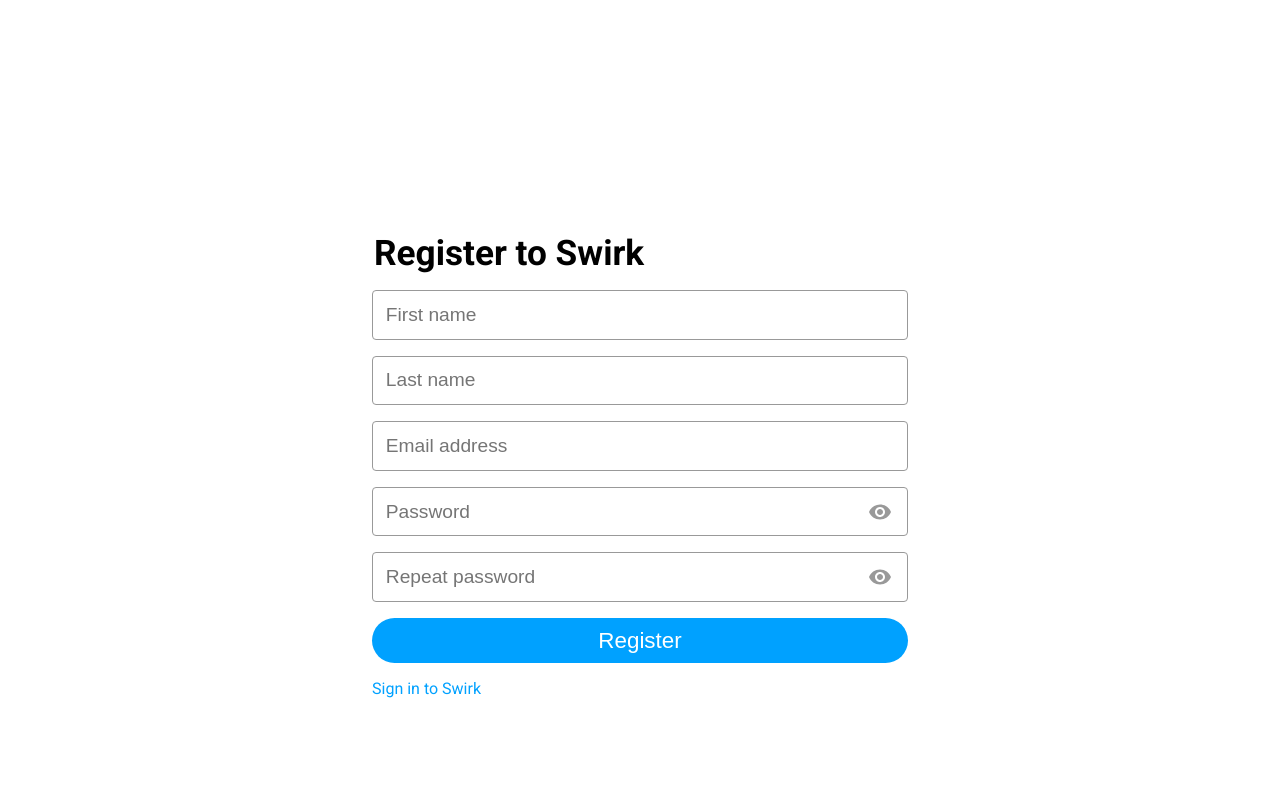
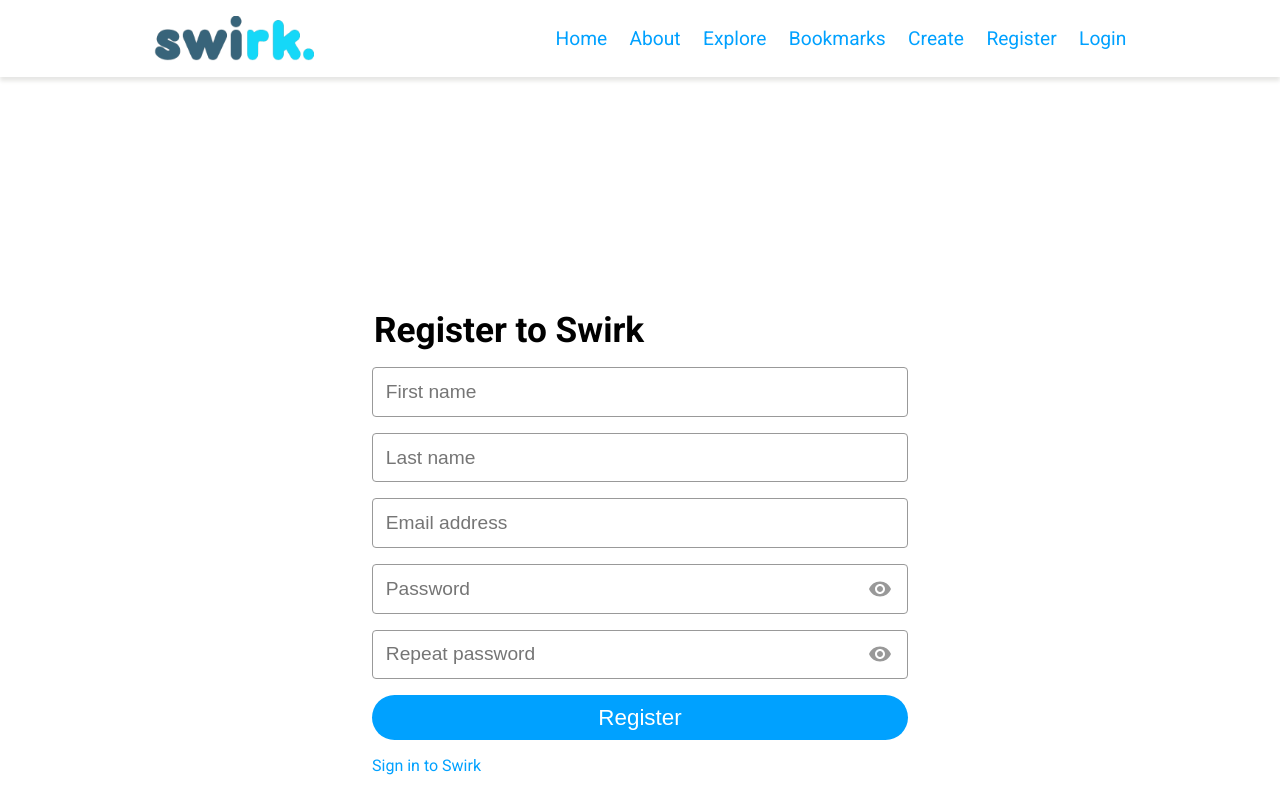
Before and after one commit to ZahariCheyrekov/swirk, a React (Create React App) app in the folder client/: page /register in a window 1280 px wide. Shown: the top 800 px of the page. Built offline with nearby package versions, Linux system fonts and the light colour scheme; the HTML template or start-up script is replaced by a standard one.

Commit message:
Import navigation component

```diff
--- a/client/src/features/auth/components/Auth.tsx
+++ b/client/src/features/auth/components/Auth.tsx
@@ -5,6 +5,8 @@ import VisibilityIcon from "@mui/icons-material/Visibility";
 
 import { User } from "../../../interfaces/User";
 import { loginUser, registerUser } from "../services/auth-service";
+
+import Navigation from "../../../layouts/nav/Navigation";
 import Footer from "../../../layouts/footer/Footer";
 
 import "./Auth.scss";
@@ -58,6 +60,7 @@ const Auth = () => {
 
   return (
     <>
+      <Navigation />
       <main className="main__auth">
         <form action="POST" className="main__auth--form auth__form">
           <legend className="auth__form--legend legend">
--- a/client/src/features/post/components/CreatePost.tsx
+++ b/client/src/features/post/components/CreatePost.tsx
@@ -4,6 +4,8 @@ import { useNavigate } from "react-router-dom";
 import { createPost } from "../api/post-api";
 import { uploadImage } from "../services/uploadImage";
 import { getUserId } from "../../../services/localStorage";
+
+import Navigation from "../../../layouts/nav/Navigation";
 import Footer from "../../../layouts/footer/Footer";
 
 import "./CreatePost.scss";
@@ -52,6 +54,7 @@ const CreatePost = () => {
 
   return (
     <>
+      <Navigation />
       <main className="main__create">
         <form
           action="POST"
```
